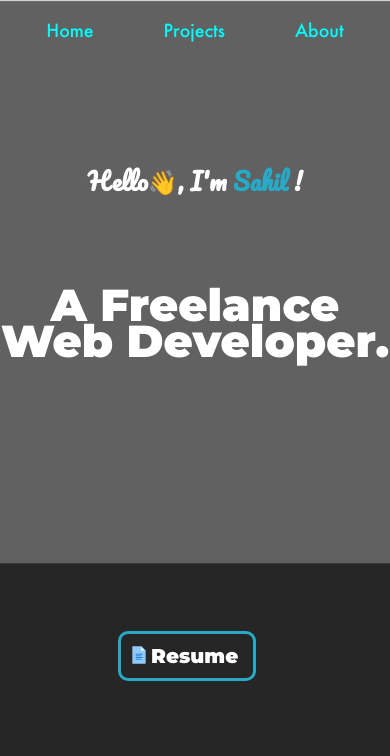
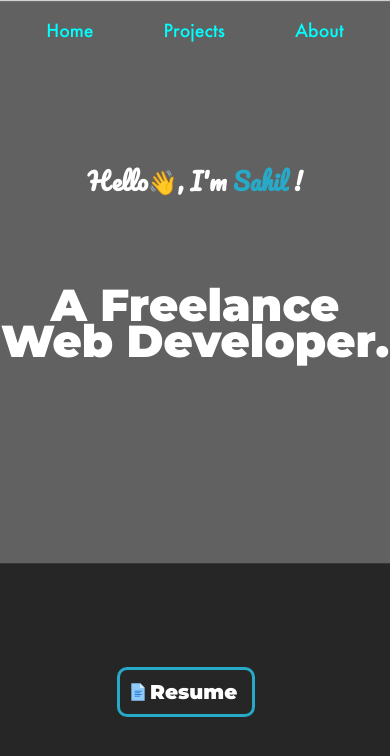
Before and after one commit to sahilkakwani9/React-Portfolio, a React (Create React App) app: page / in a window 390 px wide. Shown: the top 756 px of the page. Built offline with nearby package versions, Linux system fonts and the light colour scheme.

Commit message:
Resolved issues hopefully

```diff
--- a/src/components/Hero.css
+++ b/src/components/Hero.css
@@ -1,6 +1,6 @@
 
 body {
-    height: 100vh;
+    /* height: 100vh; */
     /* background-color: rgba(8, 8, 8, 0.447); */
 
 }
@@ -14,6 +14,7 @@ body {
 .hero-wrapper {
     /* width: 100vw; */
     /* overflow: hidden; */
+    position: relative;
 }
 
 .bg-hero img {
@@ -74,28 +75,37 @@ body {
     transform: rotate(-5.42178deg);
 }
 
-.content button {
+
+.btn-wrapper {
+    position:absolute;
+    bottom:15vh;
+    left: 45vw;
+}
+
+.btn-wrapper button {
 
     font-family: 'Montserrat';
     /* border: transparent; */
     background-color: transparent;
     font-size: 20px;
-    margin-top: 8%;
+
+    /* margin-top: 8%; */
     border-radius: 10px;
     padding: 10px 15px;
     padding-left: 30px;
     position: relative;
+
     border: 3px solid #27aac8;
 
     /* border-color: #ffffff; */
 }
 
-.content a {
+button a {
     text-decoration: none;
     color: #ffffff;
 }
 
-.content .icn {
+button .icn {
     position: absolute;
     margin-right: 5px;
     right: 75%;
@@ -103,11 +113,11 @@ body {
 
 }
 
-.content .txt {
+button .txt {
     margin-top: 50px;
 }
 
-.content button:hover {
+button:hover {
     transition: 0.2s ease-in-out;
     background: #27aac8;
     border: 3px solid #27aac8;
@@ -173,18 +183,22 @@ body {
 
 @media only screen and (max-width: 700px) {
     body {
-        min-width: 100vw;
+        /* min-width: 100vw;
         overflow: hidden;
+        position: relative; */
         /* background-color: black; */
     }
     .hero-container {
         /* min-height: 100vh; */
         min-width: 100vw;
+        position: relative;
+        height: 100vh;
+
         /* overflow: hidden; */
     }
     .content-wrapper {
         min-width: 100vw;
-        /* min-height: 100vh; */
+
         /* overflow: hidden; */
     }
     .s-head{
@@ -196,22 +210,22 @@ body {
     .showcase .title{
         font-size: 280%;
         font-weight: 600;
-        margin-bottom: 0;
+        /* margin-bottom: 0; */
     }
     .content{
         top:25vh;
     }
-
-    .content .black-sect {
-        height: 45vh;
-        position: relative;
-    }
-    .content button {
+    .btn-wrapper {
         /* margin-top: 40%; */
         /* margin-top: 20%; */
         position: absolute;
-        bottom: 7vh;
+        bottom: 15vh;
         left: 30vw;
+        /* margin: 0 auto; */
+        /* left: 30vw; */
+        /* bottom: 7vh; */
+        /* top: 20vh;
+        left: 30vw; */
     }
 
     .bg-hero img{
@@ -228,16 +242,6 @@ body {
         display: block;
         height: 100vh;
     }
-    .grey-sect {
-        /* padding-bottom:  15%; */
-    }
-
-    .black-sect {
-        /* background-color: #464646; */
-        /* background-color: #000;
-        padding-bottom: 80%; */
-    }
-
     .showcase {
         margin-top: 25%;
     }
--- a/src/components/Hero.js
+++ b/src/components/Hero.js
@@ -26,7 +26,6 @@ function Hero() {
   return (
     <>
       <div className="hero-container">
-        <motion.div />
         <div className="bg-hero">
           <img className="bg-big" src="/bg_gradient(2).png" alt="bg-img" />
           <img className="bg-mobile" src="/bg_gradient(mobile).png" alt="bg-img" />
@@ -36,7 +35,7 @@ function Hero() {
             className="content"
             animate={{ y: [150, 0] }}
             transition={{ ease: "easeOut", duration: 1 }}
-          ><div className="grey-sect">
+          >
             <h3 className="s-head">
               Hello👋, I'm{" "}
               <span className="wave" style={wave}>
@@ -47,8 +46,10 @@ function Hero() {
             <section class="showcase">
               <h1 className='title'>A Freelance <br /> Web Developer.</h1>
             </section>
-          </div>
-          <div className="black-sect">
+
+          </motion.div>
+        </div>
+        <div className="btn-wrapper">
             <button className="resume">
               <a href="/Resume-Sahil-Kakwani.pdf" download>
                 <span className="icn">
@@ -57,9 +58,8 @@ function Hero() {
                 <span className="txt">Resume</span>
               </a>
             </button>
-          </div>
-          </motion.div>
         </div>
+
         <div className="links-wrap">
           <div className="links">
             <ul>
```
